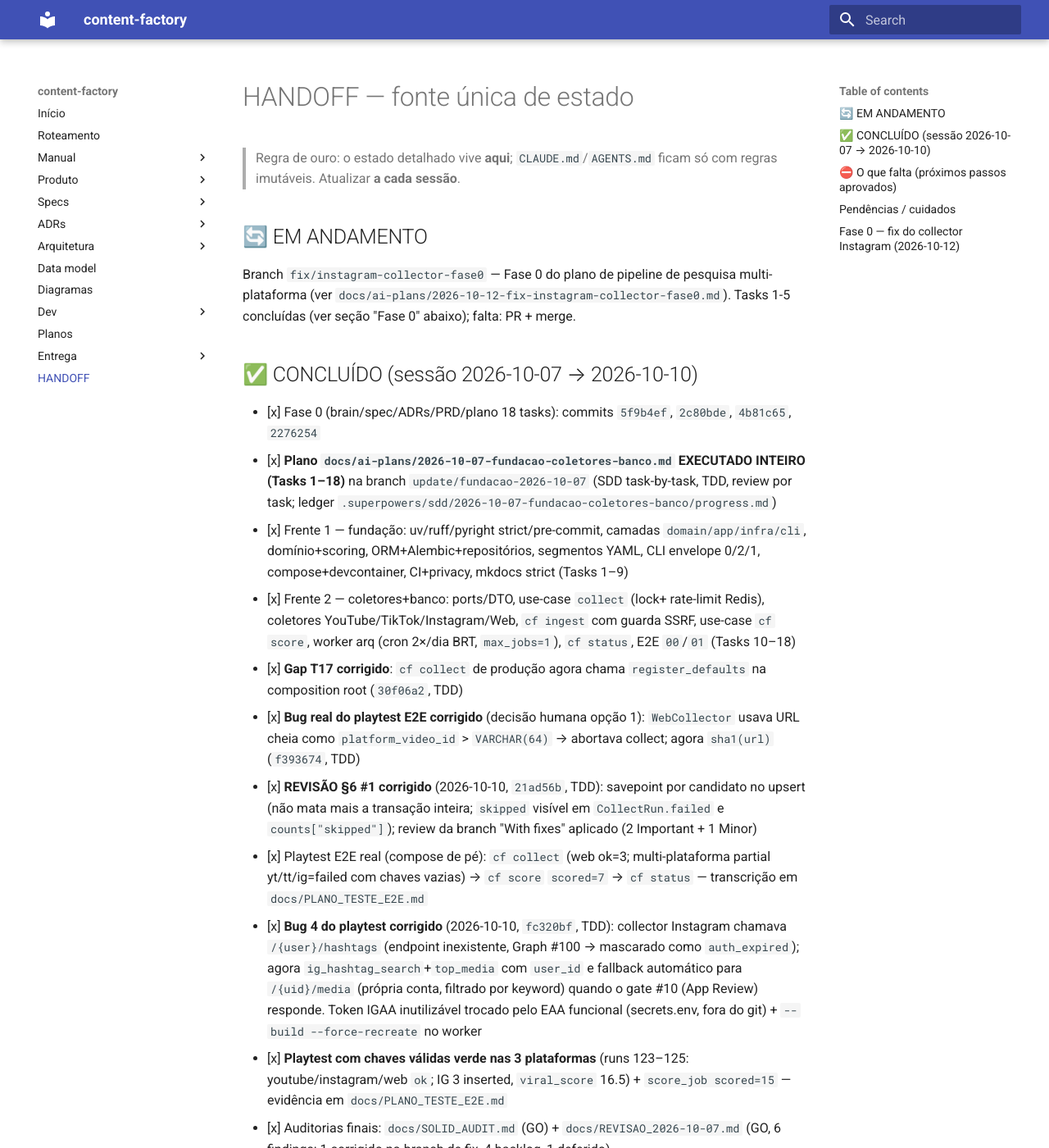
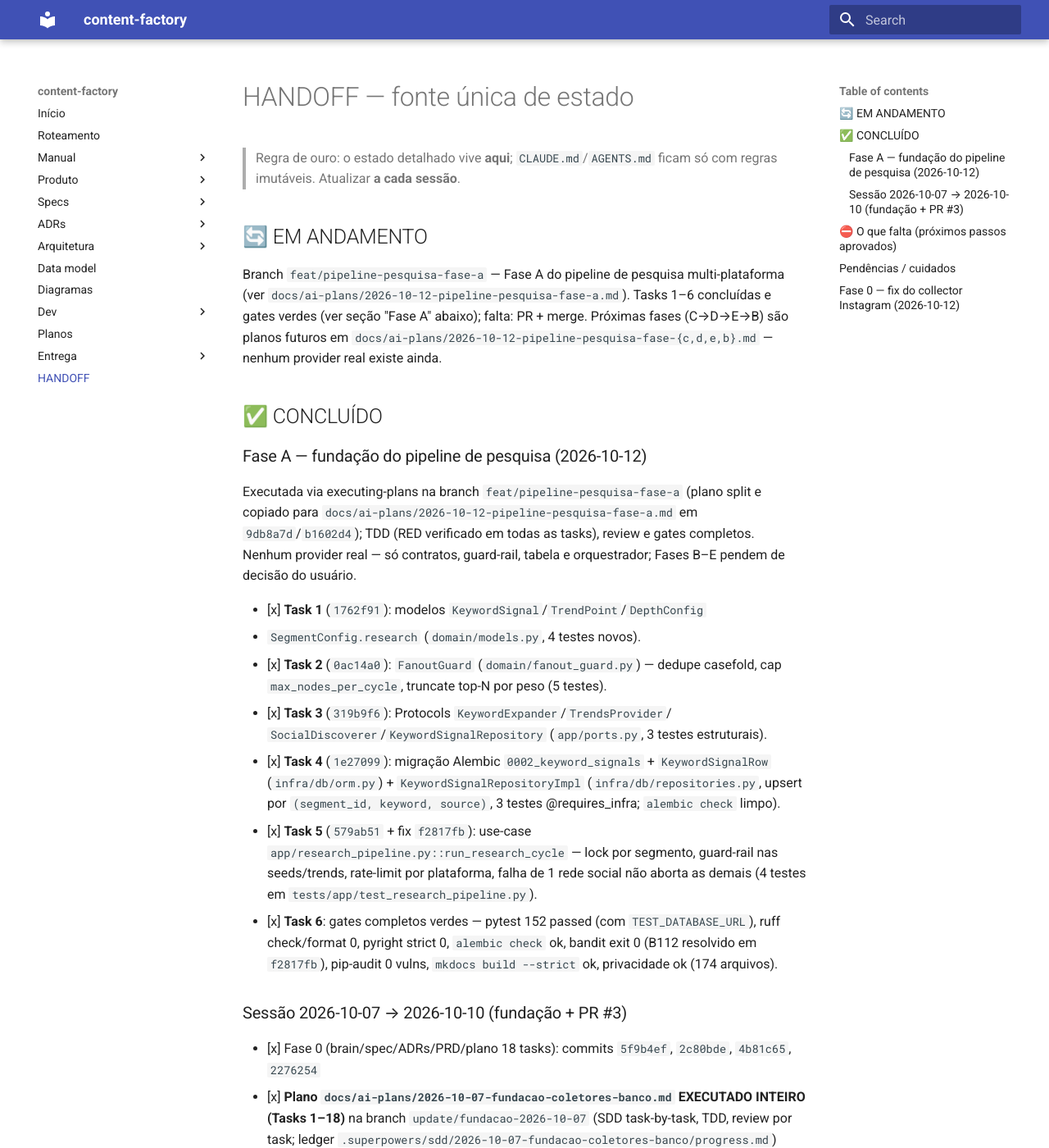
Before and after one commit to leonardodg/content-factory, an MkDocs documentation site: the page built from docs/HANDOFF.md, in a window 1280 px wide and 1400 px high. Shown: the whole window at 82% size. Built offline with MkDocs 1.6.1 and Material for MkDocs 9.7.7, drawn with Linux system fonts in a browser that asks for light colours.

Commit message:
docs: fecha Fase A (fundacao do pipeline de pesquisa)
HANDOFF: Fase A movida para CONCLUÍDO com commits 1762f91/0ac14a0/
319b9f6/1e27099/579ab51/f2817fb e gates verdes; EM ANDAMENTO aponta
para PR+merge. Checkbox da cópia do plano em docs/ai-plans/ marcado.

```diff
--- a/docs/HANDOFF.md
+++ b/docs/HANDOFF.md
@@ -5,11 +5,45 @@
 
 ## 🔄 EM ANDAMENTO
 
-Branch `fix/instagram-collector-fase0` — Fase 0 do plano de pipeline de
-pesquisa multi-plataforma (ver `docs/ai-plans/2026-10-12-fix-instagram-collector-fase0.md`).
-Tasks 1-5 concluídas (ver seção "Fase 0" abaixo); falta: PR + merge.
+Branch `feat/pipeline-pesquisa-fase-a` — Fase A do pipeline de pesquisa
+multi-plataforma (ver `docs/ai-plans/2026-10-12-pipeline-pesquisa-fase-a.md`).
+Tasks 1–6 concluídas e gates verdes (ver seção "Fase A" abaixo); falta:
+PR + merge. Próximas fases (C→D→E→B) são planos futuros em
+`docs/ai-plans/2026-10-12-pipeline-pesquisa-fase-{c,d,e,b}.md` — nenhum
+provider real existe ainda.
 
-## ✅ CONCLUÍDO (sessão 2026-10-07 → 2026-10-10)
+## ✅ CONCLUÍDO
+
+### Fase A — fundação do pipeline de pesquisa (2026-10-12)
+
+Executada via executing-plans na branch `feat/pipeline-pesquisa-fase-a`
+(plano split e copiado para `docs/ai-plans/2026-10-12-pipeline-pesquisa-fase-a.md`
+em `9db8a7d`/`b1602d4`); TDD (RED verificado em todas as tasks),
+review e gates completos. Nenhum provider real — só contratos,
+guard-rail, tabela e orquestrador; Fases B–E pendem de decisão do usuário.
+
+- [x] **Task 1** (`1762f91`): modelos `KeywordSignal`/`TrendPoint`/`DepthConfig`
+  + `SegmentConfig.research` (`domain/models.py`, 4 testes novos).
+- [x] **Task 2** (`0ac14a0`): `FanoutGuard` (`domain/fanout_guard.py`) — dedupe
+  casefold, cap `max_nodes_per_cycle`, truncate top-N por peso (5 testes).
+- [x] **Task 3** (`319b9f6`): Protocols `KeywordExpander`/`TrendsProvider`/
+  `SocialDiscoverer`/`KeywordSignalRepository` (`app/ports.py`, 3 testes
+  estruturais).
+- [x] **Task 4** (`1e27099`): migração Alembic `0002_keyword_signals` +
+  `KeywordSignalRow` (`infra/db/orm.py`) + `KeywordSignalRepositoryImpl`
+  (`infra/db/repositories.py`, upsert por `(segment_id, keyword, source)`,
+  3 testes @requires_infra; `alembic check` limpo).
+- [x] **Task 5** (`579ab51` + fix `f2817fb`): use-case
+  `app/research_pipeline.py::run_research_cycle` — lock por segmento,
+  guard-rail nas seeds/trends, rate-limit por plataforma, falha de 1 rede
+  social não aborta as demais (4 testes em `tests/app/test_research_pipeline.py`).
+- [x] **Task 6**: gates completos verdes — pytest 152 passed (com
+  `TEST_DATABASE_URL`), ruff check/format 0, pyright strict 0,
+  `alembic check` ok, bandit exit 0 (B112 resolvido em `f2817fb`),
+  pip-audit 0 vulns, `mkdocs build --strict` ok, privacidade ok (174
+  arquivos).
+
+### Sessão 2026-10-07 → 2026-10-10 (fundação + PR #3)
 
 - [x] Fase 0 (brain/spec/ADRs/PRD/plano 18 tasks): commits `5f9b4ef`,
   `2c80bde`, `4b81c65`, `2276254`
```
Also changed, not shown: docs/ai-plans/2026-10-12-pipeline-pesquisa-fase-a.md (+39 -39 lines).
